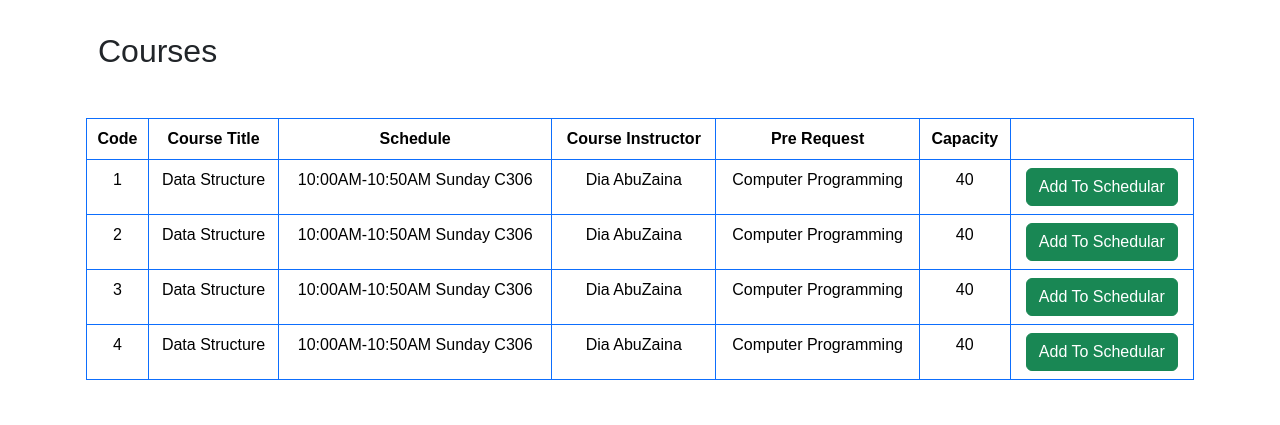
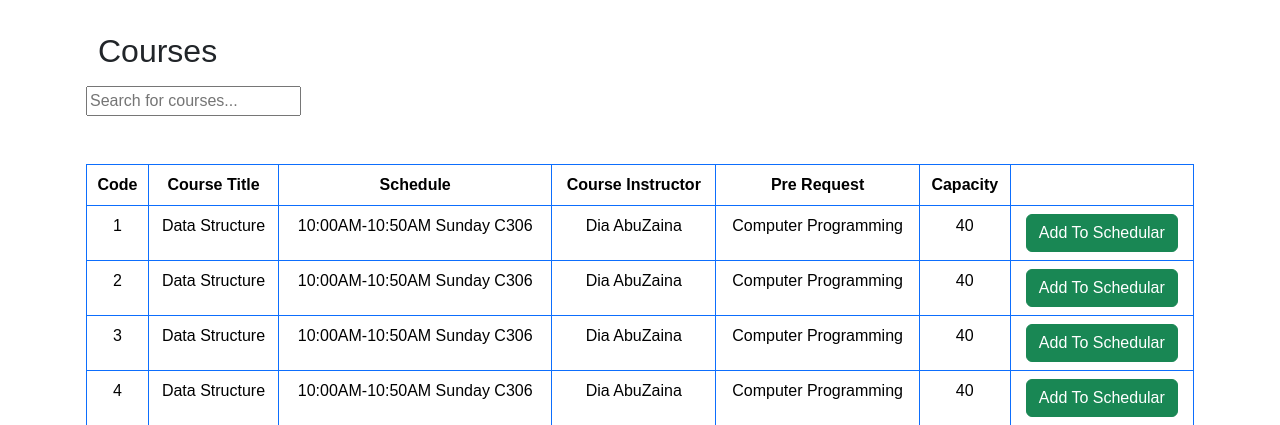
Before and after one commit to mohmmad-freed/web-project, a Django app: page /courses/ in a window 1280 px wide. Shown: the part 96-521 px from the top of the page. Run offline with Django 4.2, Linux system fonts and the light colour scheme.

Commit message:
search courses

```diff
--- a/studentsapp/templates/studentsapp/courses.html
+++ b/studentsapp/templates/studentsapp/courses.html
@@ -47,6 +47,10 @@
         <div class="container">
             <h2 class="my-3 mb-3">Courses</h2>
         </div>
+        <div class="search-container">
+            <input type="text" id="searchInput" onkeyup="searchCourses()" placeholder="Search for courses...">
+        </div>
+
         <table class="table table-bordered mt-5 text-center border-primary text-capitalize">
             <thead>
                 <tr>
```
